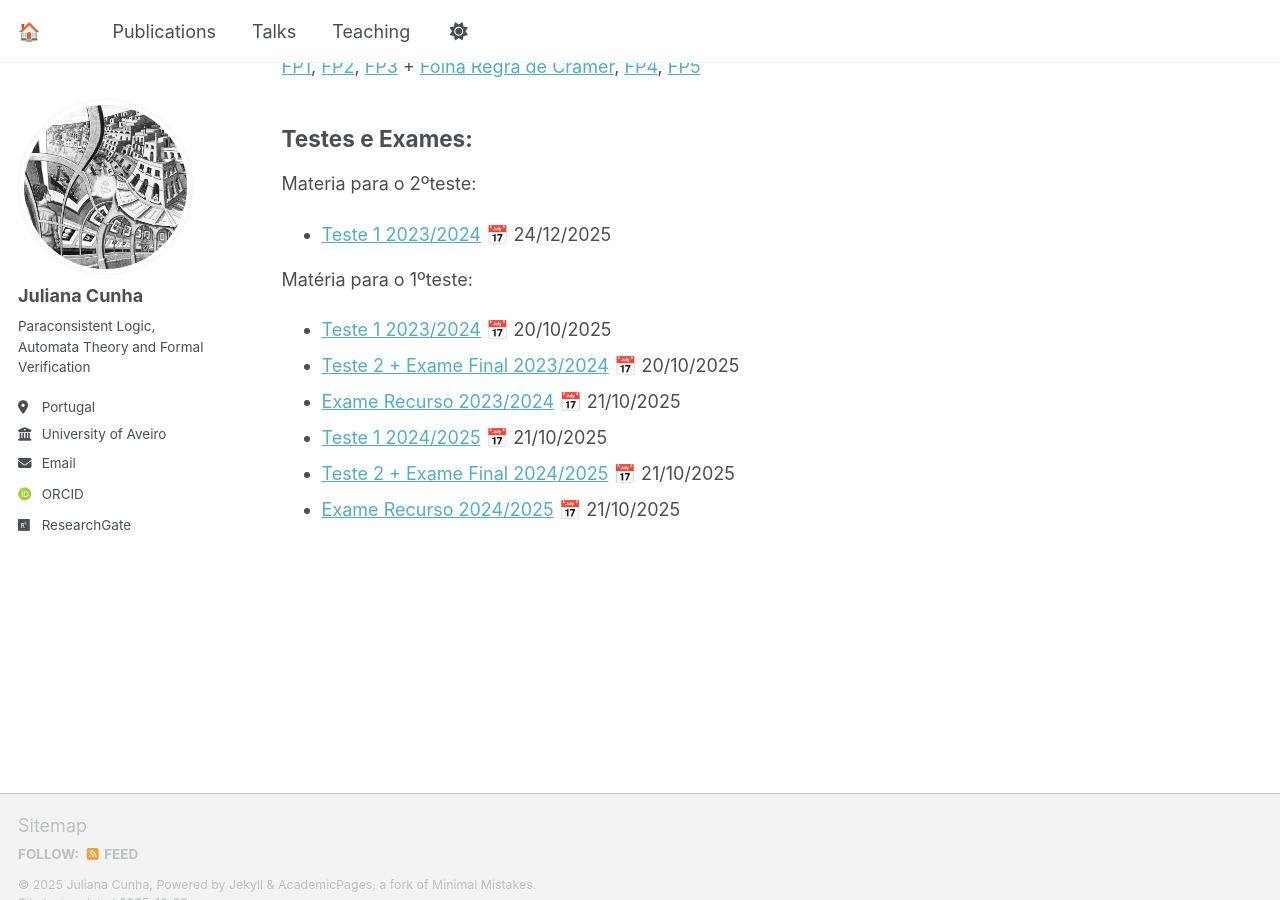
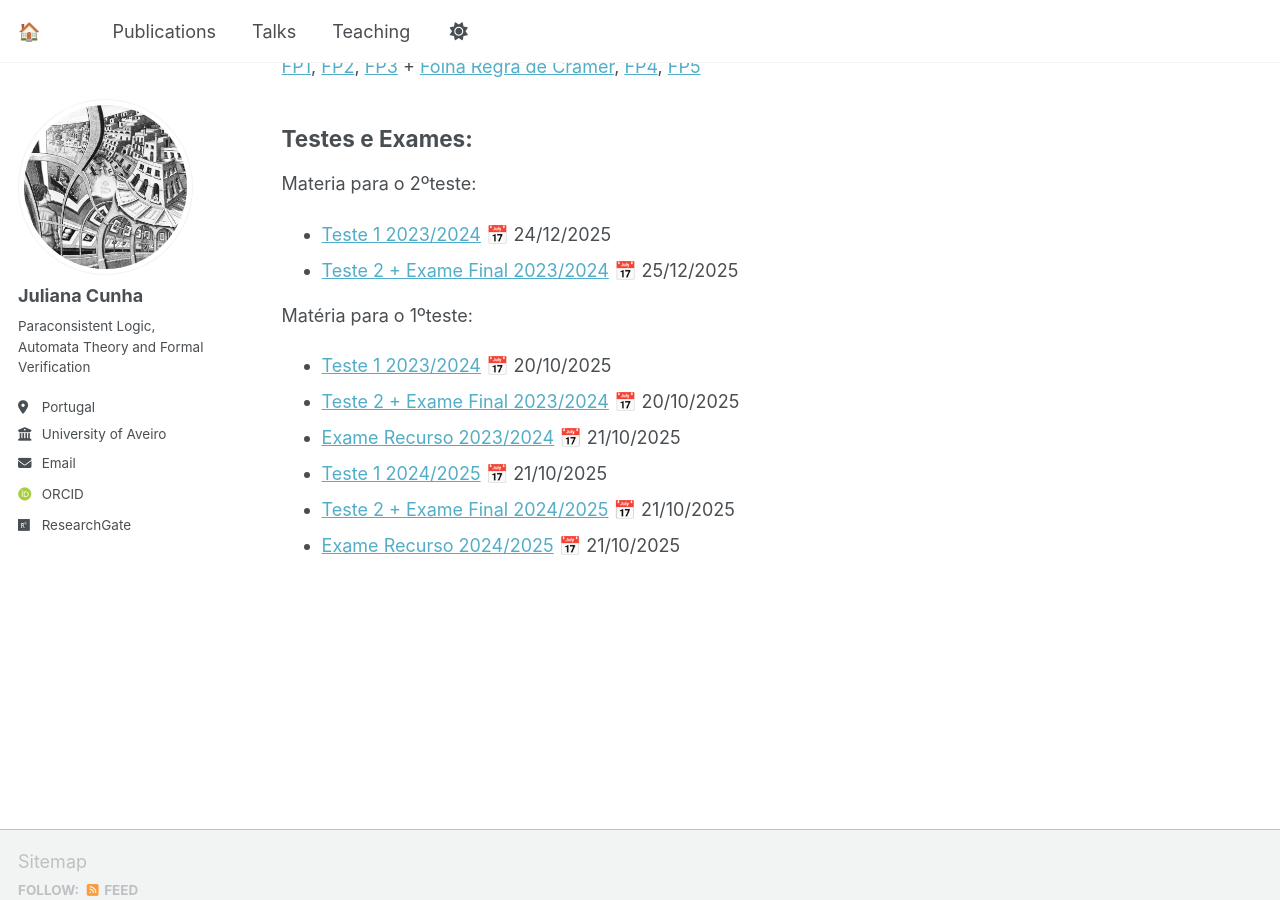
Before and after one commit to juliana-cunha/juliana-cunha.github.io, a Jekyll site: the page built from _pages/teaching.md, in a window 1280 px wide and 900 px high, scrolled down 470 px. Built offline with Jekyll 4.4.1, drawn with Linux system fonts in a browser that asks for light colours; some web fonts are replaced; a script that is not in the unit is left out.

Commit message:
Update teaching.md

```diff
--- a/_pages/teaching.md
+++ b/_pages/teaching.md
@@ -24,6 +24,8 @@ Testes e Exames:
 ------
 Materia para o 2ºteste:
 - [Teste 1 2023/2024](https://juliana-cunha.github.io/files/Teste1%202023%20(2).pdf) 📅 24/12/2025
+- [Teste 2 + Exame Final 2023/2024](https://juliana-cunha.github.io/files/Exame%20Final%202023%20(2).pdf) 📅 25/12/2025
+
 
 Matéria para o 1ºteste:
 - [Teste 1 2023/2024](https://juliana-cunha.github.io/files/Teste1_2023.pdf) 📅 20/10/2025
```
